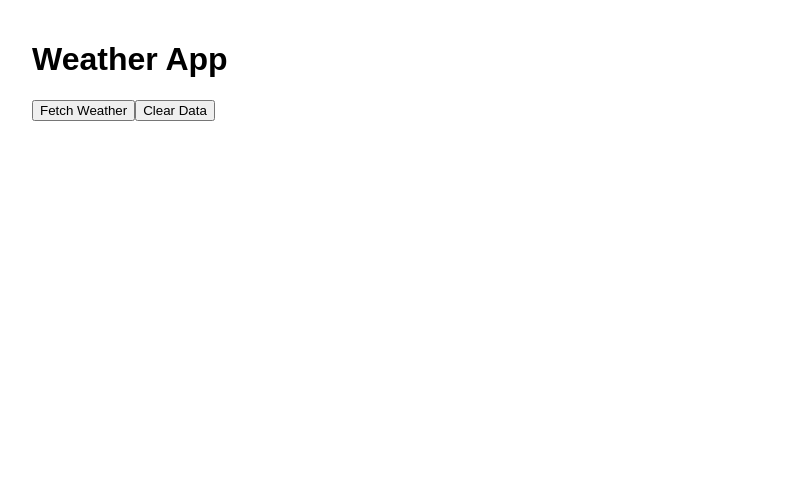
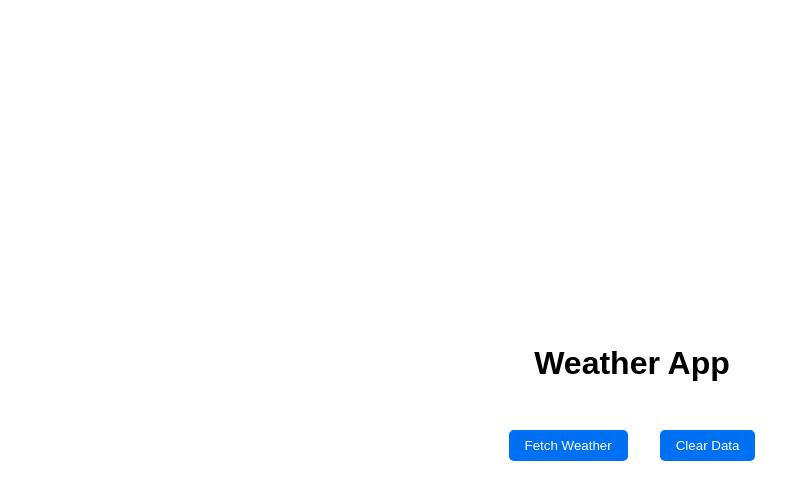
Before and after one commit to schwendyjr/COMP3170-Project, a Next.js app: page / in a window 1280 px wide. Shown: the top 500 px of the page, without its empty margins (8-794 px from the left). Built offline with nearby package versions, Linux system fonts and the light colour scheme.

Commit message:
switching from Weatherstack api to Weatherapi.com

```diff
--- a/components/WeatherDisplay.js
+++ b/components/WeatherDisplay.js
@@ -1,13 +1,8 @@
 import { useState } from 'react';
+import styles from '../styles/Home.module.css';
+import { fetchWeatherData } from '../utils/api';
 
 const cities = ['Vancouver', 'New York', 'London', 'Tokyo', 'Sydney'];
-
-const fetchWeatherData = async (city) => {
-  const response = await fetch(`http://api.weatherstack.com/current?access_key=5bf6ec0f9c90c8da5fff2413daafec69&query=${city}`);
-  const data = await response.json();
-  console.log(data);
-  return data;
-};
 
 export default function WeatherDisplay() {
   const [weatherData, setWeatherData] = useState([]);
@@ -32,17 +27,23 @@ export default function WeatherDisplay() {
 
   return (
     <div>
-      <button onClick={handleFetchData}>Fetch Weather</button>
-      <button onClick={handleClearData}>Clear Data</button>
+      <button className={styles.button} onClick={handleFetchData}>Fetch Weather</button>
+      <button className={styles.button} onClick={handleClearData}>Clear Data</button>
 
       {error && <p>{error}</p>}
       {weatherData.length > 0 && (
-        <ul>
+        <ul className={styles.list}>
           {weatherData.map((data, index) => (
-            <li key={index}>
-              <h3>City: {data.location.name}</h3>
-              <p>Temperature: {data.current.temperature} °C</p>
-              <p>Description: {data.current.weather_descriptions[0]}</p>
+            <li key={index} className={styles.item}>
+              {data.location ? (
+                <>
+                  <h3>City: {data.location.name}</h3>
+                  <p>Temperature: {data.current.temp_c} °C</p>
+                  <p>Condition: {data.current.condition.text}</p>
+                </>
+              ) : (
+                <p>Error: Weather data for this city is unavailable.</p>
+              )}
             </li>
           ))}
         </ul>
--- a/package.json
+++ b/package.json
@@ -9,9 +9,10 @@
     "lint": "next lint"
   },
   "dependencies": {
+    "axios": "^1.7.7",
+    "next": "15.0.2",
     "react": "19.0.0-rc-02c0e824-20241028",
-    "react-dom": "19.0.0-rc-02c0e824-20241028",
-    "next": "15.0.2"
+    "react-dom": "19.0.0-rc-02c0e824-20241028"
   },
   "devDependencies": {
     "postcss": "^8",
--- a/pages/index.js
+++ b/pages/index.js
@@ -1,14 +1,17 @@
 import Image from "next/image";
 import localFont from "next/font/local";
+import Head from 'next/head';
 import WeatherDisplay from '../components/WeatherDisplay';
-
-
-
+import styles from '../styles/Home.module.css';
 
 export default function Home() {
   return (
-    <div className="container">
-      <h1>Weather App</h1>
+    <div className={styles.container}>
+      <Head>
+        <title>Weather App</title>
+      </Head>
+
+      <h1 className={styles.heading}>Weather App</h1>
       <WeatherDisplay />
     </div>
   );
--- /dev/null
+++ b/styles/Home.module.css
@@ -0,0 +1,44 @@
+/* styles/Home.module.css */
+.container {
+    display: flex;
+    flex-direction: column;
+    min-height: 100vh;
+    align-items: center;
+    justify-content: center;
+  }
+
+  .heading {
+    margin-bottom: 2rem;
+  }
+
+  .button {
+    margin: 1rem;
+    padding: 0.5rem 1rem;
+    background-color: #0070f3;
+    color: white;
+    border: none;
+    border-radius: 5px;
+    cursor: pointer;
+  }
+
+  .button:hover {
+    background-color: #005bb5;
+  }
+
+  .list {
+    list-style: none;
+    padding: 0;
+  }
+
+  .item {
+    background: #f8d7da;
+    margin: 1rem 0;
+    padding: 1rem;
+    border-radius: 5px;
+  }
+
+  @media (max-width: 768px) {
+    .container {
+      padding: 1rem;
+    }
+  }
--- /dev/null
+++ b/utils/api.js
@@ -0,0 +1,6 @@
+import axios from 'axios';
+
+export const fetchWeatherData = async (city) => {
+  const response = await axios.get(`https://api.weatherapi.com/v1/current.json?key=${process.env.NEXT_PUBLIC_WEATHER_API_KEY}&q=${city}`);
+  return response.data;
+};
```
Also changed, not shown: 1 other file (tests, documents, lock files or other folders).
